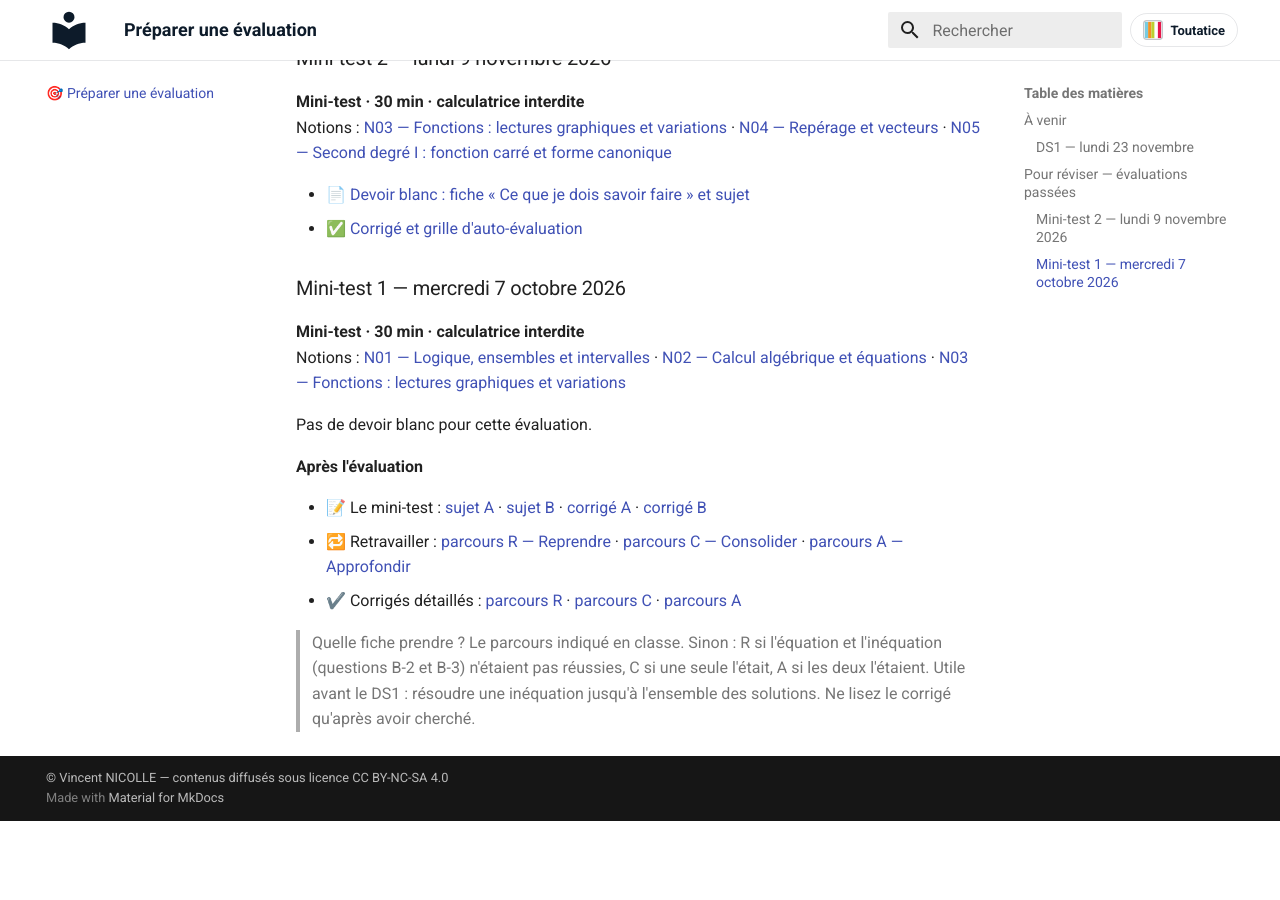
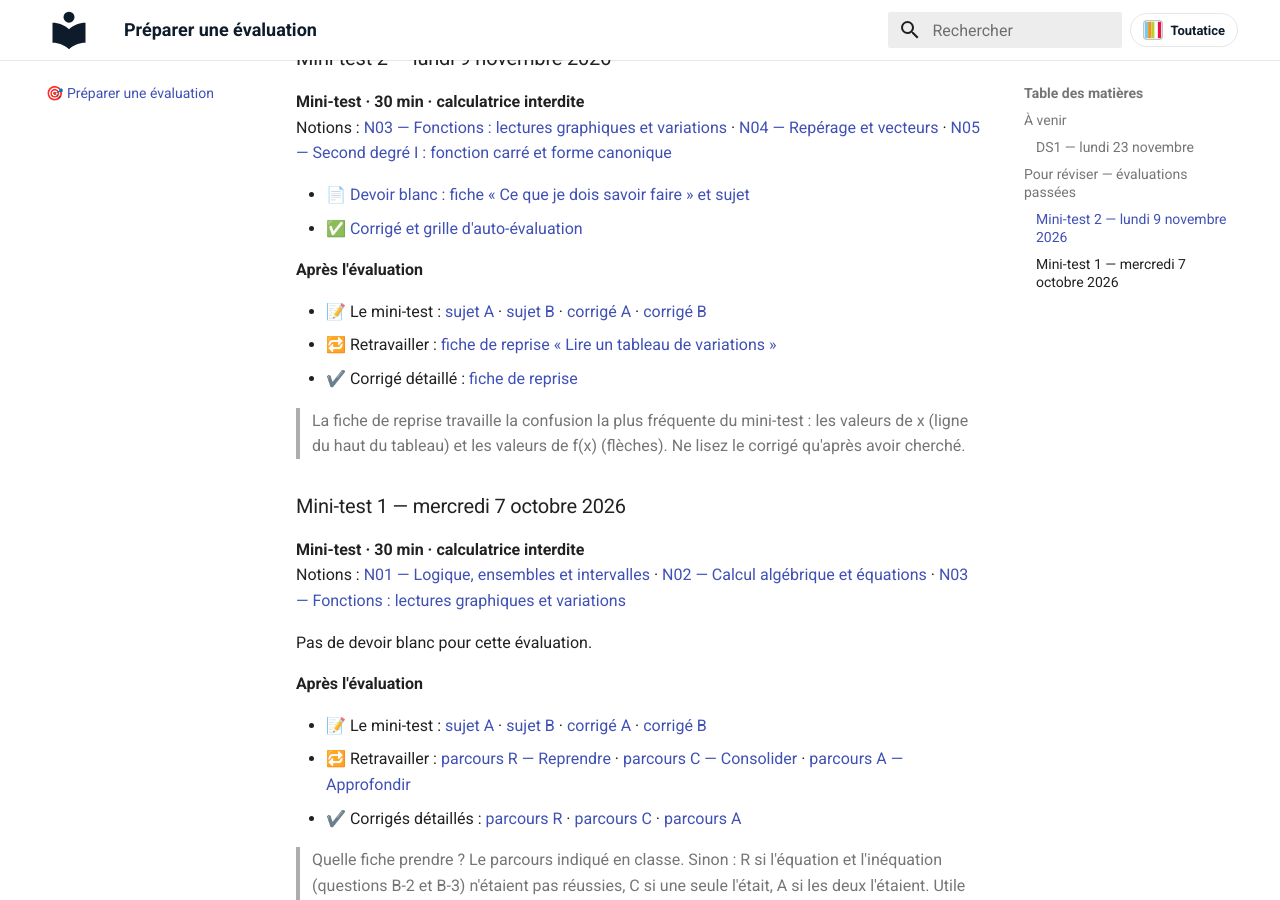
Before and after one commit to vnicolle56610/maths-premiere-specialite, an MkDocs documentation site: the page built from docs/preparer-evaluation/index.md, in a window 1280 px wide and 900 px high, scrolled down 999 px. Built offline with MkDocs 1.6.1 and Material for MkDocs 9.7.7, drawn with Linux system fonts in a browser that asks for light colours; before the commit the page ends 1820 px from its top, so only the background shows below that.

Commit message:
Préparer une évaluation : 6 PDF copié(s), 0 retiré(s), 4 page(s) mise(s) à jour
Généré par scripts/publier_devoirs_blancs.py depuis devoirs_blancs.yaml.

```diff
--- a/devoirs_blancs.yaml
+++ b/devoirs_blancs.yaml
@@ -72,8 +72,8 @@ devoirs_blancs:
     etat: sujet_et_corrige
     # À publier après la séance de reprise en classe et les rattrapages.
     apres_evaluation:
-      etat: non_publie
-      rattrapages_termines: false
+      etat: publie
+      rattrapages_termines: true
       dossier: Evaluations/MINITESTS/MT2_N03_N05_2026_11_09/apres_evaluation
       rubriques:
         - titre: 📝 Le mini-test
--- a/docs/preparer-evaluation/index.md
+++ b/docs/preparer-evaluation/index.md
@@ -37,6 +37,14 @@ Notions : [N03 — Fonctions : lectures graphiques et variations](../notions/N03
 - 📄 [Devoir blanc : fiche « Ce que je dois savoir faire » et sujet](2026-2027/DEVOIR_BLANC_MT2_1S.pdf)
 - ✅ [Corrigé et grille d'auto-évaluation](2026-2027/CORRIGE_DEVOIR_BLANC_MT2_1S.pdf)
 
+**Après l'évaluation**
+
+- 📝 Le mini-test : [sujet A](2026-2027/apres-mt2/MT2_1S_SUJET_A.pdf) · [sujet B](2026-2027/apres-mt2/MT2_1S_SUJET_B.pdf) · [corrigé A](2026-2027/apres-mt2/CORRIGE_MT2_1S_SUJET_A.pdf) · [corrigé B](2026-2027/apres-mt2/CORRIGE_MT2_1S_SUJET_B.pdf)
+- 🔁 Retravailler : [fiche de reprise « Lire un tableau de variations »](2026-2027/apres-mt2/FICHE_REPRISE_MT2_1S.pdf)
+- ✔️ Corrigé détaillé : [fiche de reprise](2026-2027/apres-mt2/FICHE_REPRISE_MT2_1S_CORRIGE.pdf)
+
+> La fiche de reprise travaille la confusion la plus fréquente du mini-test : les valeurs de x (ligne du haut du tableau) et les valeurs de f(x) (flèches). Ne lisez le corrigé qu'après avoir cherché.
+
 ### Mini-test 1 — mercredi 7 octobre 2026 {#mt1-2026-2027}
 
 **Mini-test · 30 min · calculatrice interdite**
```
Also changed, not shown: docs/notions/N03-fonctions-lectures-variations.md (+1 -0 lines), docs/notions/N04-reperages-vecteurs.md (+1 -0 lines), docs/notions/N05-second-degre-i.md (+1 -0 lines), 6 other files.
